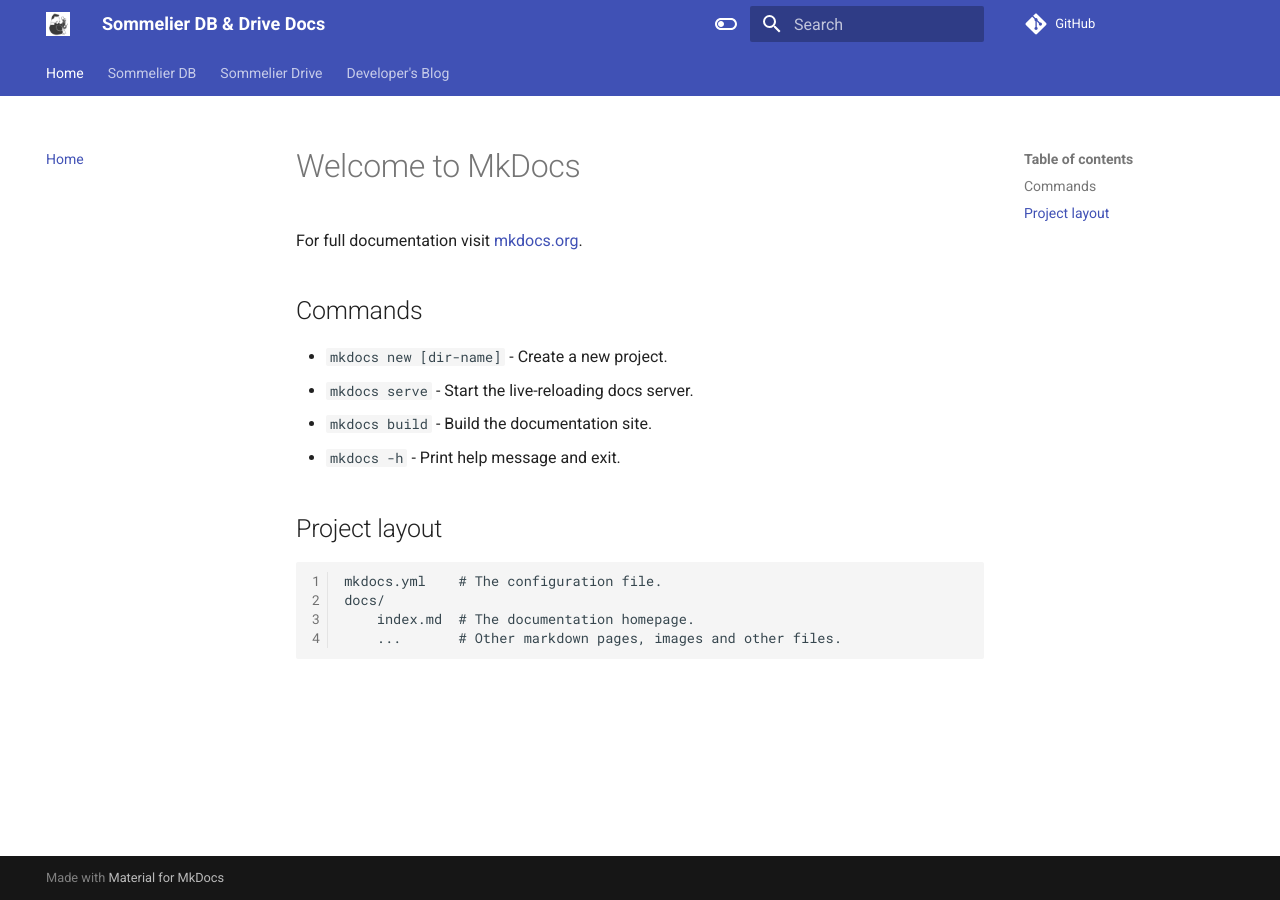
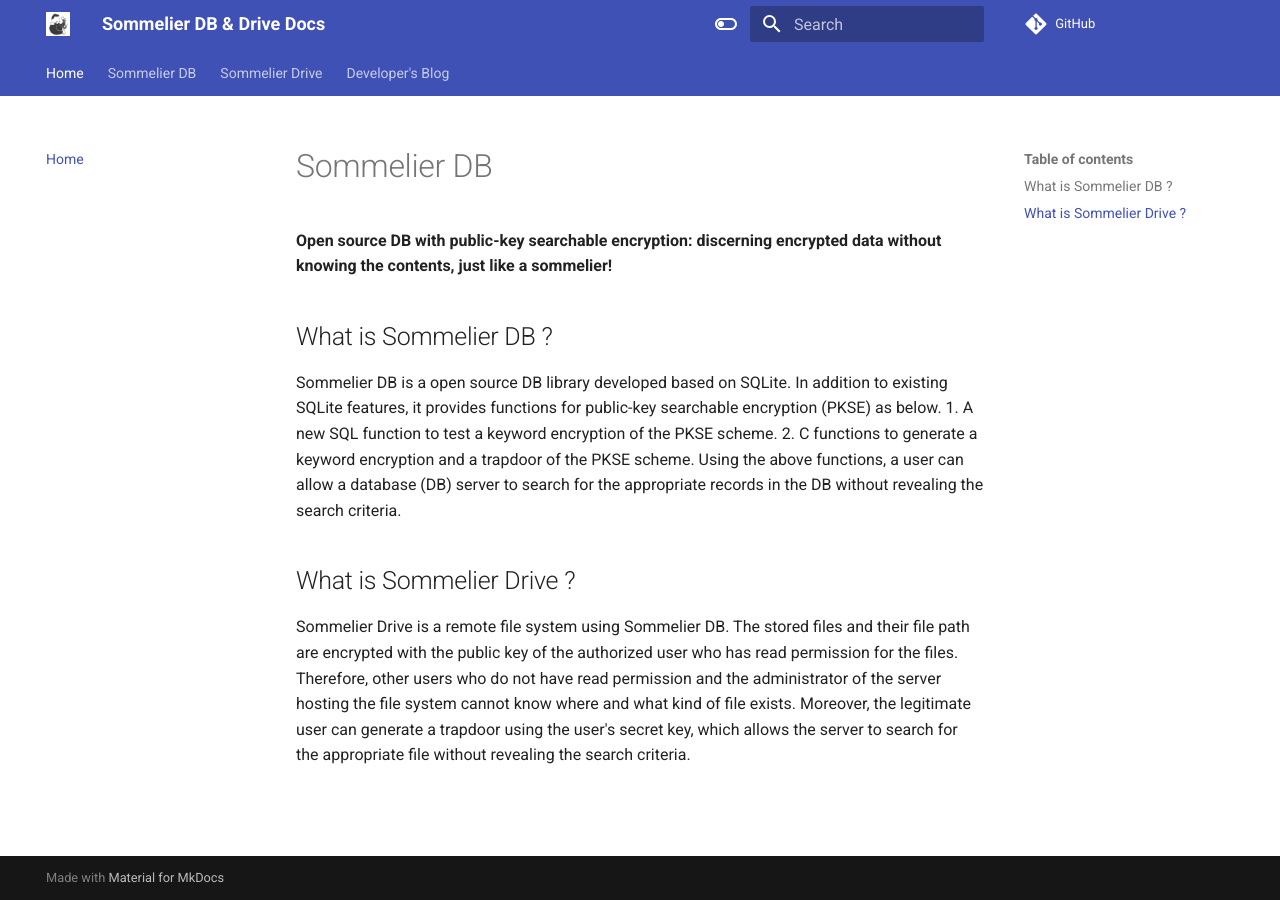
Before and after one commit to Sommelier-db/Sommelier-docs, an MkDocs documentation site: the page built from docs/index.md, in a window 1280 px wide. Built offline with MkDocs 1.6.1 and Material for MkDocs 9.7.7, drawn with Linux system fonts in a browser that asks for light colours; comment, search, counter and statistics services are not loaded.

Commit message:
Fix index.md.

```diff
--- a/docs/index.md
+++ b/docs/index.md
@@ -1,17 +1,12 @@
-# Welcome to MkDocs
+# Sommelier DB
+**Open source DB with public-key searchable encryption: discerning encrypted data without knowing the contents, just like a sommelier!**
 
-For full documentation visit [mkdocs.org](https://www.mkdocs.org).
+## What is Sommelier DB ?
+Sommelier DB is a open source DB library developed based on SQLite. In addition to existing SQLite features, it provides functions for public-key searchable encryption (PKSE) as below.
+1. A new SQL function to test a keyword encryption of the PKSE scheme.
+2. C functions to generate a keyword encryption and a trapdoor of the PKSE scheme.
+Using the above functions, a user can allow a database (DB) server to search for the appropriate records in the DB without revealing the search criteria.
 
-## Commands
 
-* `mkdocs new [dir-name]` - Create a new project.
-* `mkdocs serve` - Start the live-reloading docs server.
-* `mkdocs build` - Build the documentation site.
-* `mkdocs -h` - Print help message and exit.
-
-## Project layout
-
-    mkdocs.yml    # The configuration file.
-    docs/
-        index.md  # The documentation homepage.
-        ...       # Other markdown pages, images and other files.
+## What is Sommelier Drive ?
+Sommelier Drive is a remote file system using Sommelier DB. The stored files and their file path are encrypted with the public key of the authorized user who has read permission for the files. Therefore, other users who do not have read permission and the administrator of the server hosting the file system cannot know where and what kind of file exists. Moreover, the legitimate user can generate a trapdoor using the user's secret key, which allows the server to search for the appropriate file without revealing the search criteria.
```
Also changed, not shown: site/index.html, site/search/search_index.json, 1 other file.
